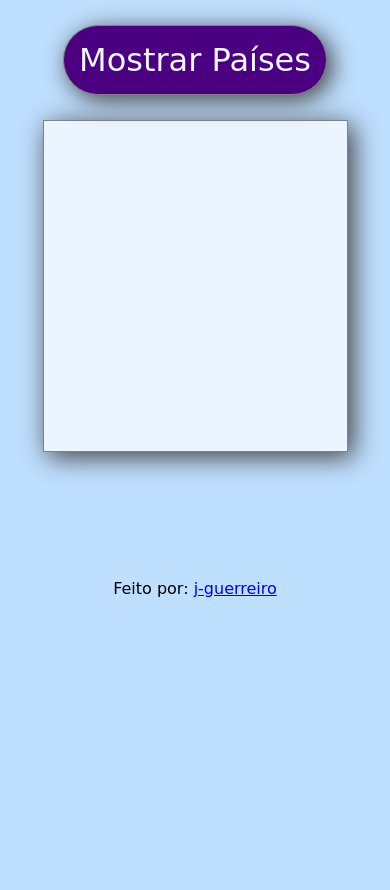
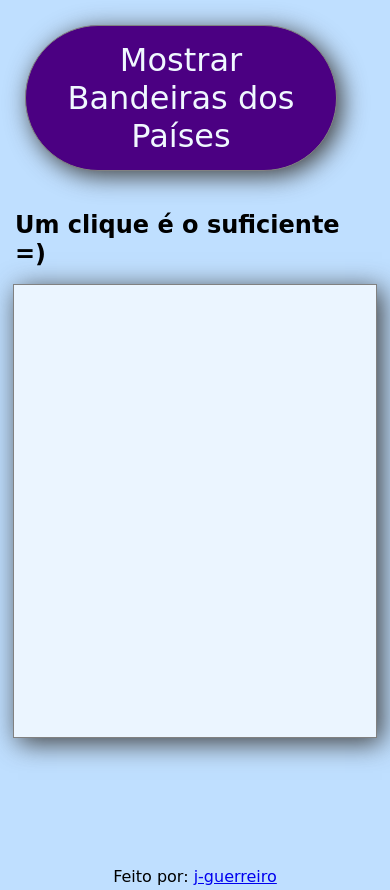
Before and after one commit to j-guerreiro/ajax-app, a plain HTML site: page index.html in a window 390 px wide. Before the commit the page ends 844 px from the top, so only its background shows below. Drawn offline with Linux system fonts and the light colour scheme; a web font is replaced by a local one.

Commit message:
update - melhorando responsividade

```diff
--- a/css/style.css
+++ b/css/style.css
@@ -5,21 +5,32 @@
 
 body {
   background-color: rgb(191, 223, 255);
+  line-height: 1.6;
+}
+
+h1 {
+  line-height: 1.2;
 }
 
 .menu-topo {
   display: flex;
   justify-content: center;
+  flex-flow: column wrap;
+  align-content: center;
+}
+
+.menu-topo #subtexto-btn {
+  font-size: 1.5em;
+  padding: 15px;
 }
 
 .header {
   display: flex;
   justify-content: center;
-  flex-direction: row;
-  flex-wrap: nowrap;
+  flex-flow: row wrap;
   align-items: center;
-  width: 70vw;
-  height: 300px;
+  width: 85vw;
+  height: 50vh;
   overflow: scroll;
   border: 0.02px solid rgb(129, 129, 129);
   box-shadow: 5px 5px 25px rgb(63, 63, 63);
@@ -39,6 +50,7 @@ body {
 
 .btn-show {
   position: relative;
+  width: 80vw;
   font-size: 2em;
   padding: 15px;
   margin: 25px;
--- a/index.html
+++ b/index.html
@@ -14,7 +14,8 @@
 </head>
 <body>
   <div class="menu-topo">
-    <button class="btn-show" type="submit" onclick="mostrarPaises();">Mostrar Países</button>
+    <button class="btn-show" type="submit" onclick="mostrarPaises();">Mostrar Bandeiras dos Países</button>
+    <h1 id="subtexto-btn">Um clique é o suficiente =)</h1>
   </div>
     <div class="header">
       <div id="post"></div>
```
